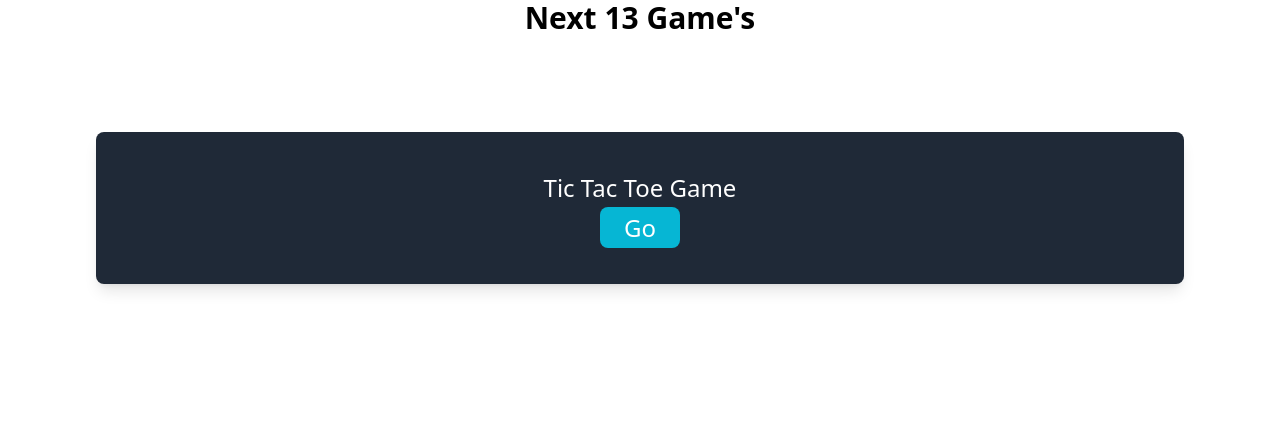
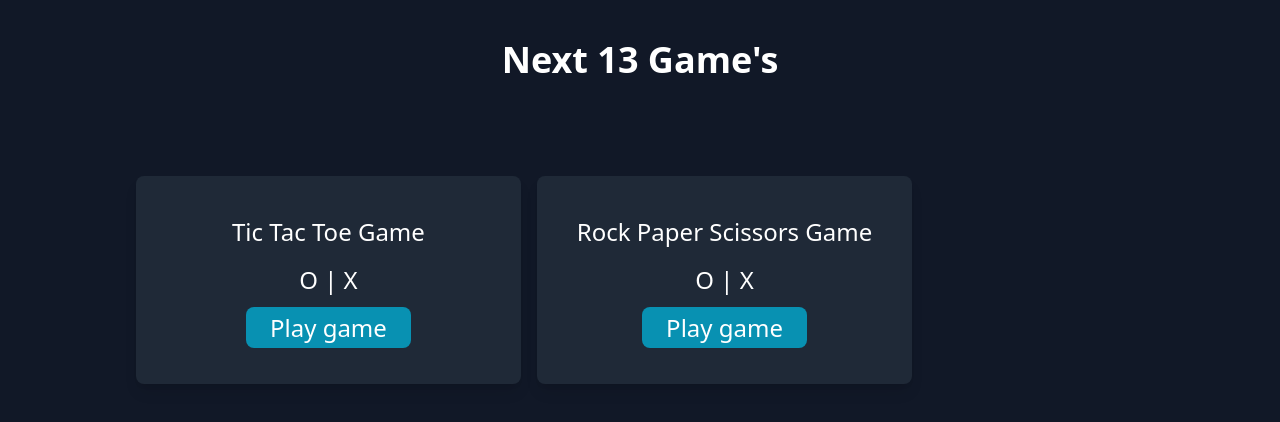
Before and after one commit to paresiqbal/next-game, a Next.js app: page / in a window 1280 px wide. Shown: the top 422 px of the page. Built offline with nearby package versions, Linux system fonts and the light colour scheme.

Commit message:
"FIx ui"

```diff
--- a/app/page.js
+++ b/app/page.js
@@ -2,16 +2,29 @@ import Link from "next/link";
 
 export default function Home() {
   return (
-    <div>
-      <h1 className="text-3xl font-semibold text-center">Next 13 Game's</h1>
-      <div className="flex flex-col gap-4 p-24 text-white text-2xl">
-        <div className=" bg-gray-800 shadow-lg rounded-lg text-center py-10">
-          <h1 className="pb-2">Tic Tac Toe Game</h1>
+    <div className="p-10 bg-gray-900 h-screen">
+      <h1 className="text-4xl font-bold text-center text-white">
+        Next 13 Game's
+      </h1>
+      <div className="flex flex-row gap-4 p-24 text-white text-2xl">
+        <div className=" bg-gray-800 hover:bg-gray-700  shadow-lg rounded-lg text-center py-10 px-24">
+          <h1 className="pb-4">Tic Tac Toe Game</h1>
+          <h2 className="pb-4">O | X</h2>
           <Link
             href={"/TicTacToe"}
-            className="py-1 px-6 bg-cyan-500 rounded-lg"
+            className="py-1 px-6 bg-cyan-600 hover:bg-cyan-500 rounded-lg cursor-pointer "
           >
-            Go
+            Play game
+          </Link>
+        </div>
+        <div className=" bg-gray-800 hover:bg-gray-700  shadow-lg rounded-lg text-center py-10 px-10">
+          <h1 className="pb-4">Rock Paper Scissors Game</h1>
+          <h2 className="pb-4">O | X</h2>
+          <Link
+            href={"/TicTacToe"}
+            className="py-1 px-6 bg-cyan-600 hover:bg-cyan-500 rounded-lg cursor-pointer "
+          >
+            Play game
           </Link>
         </div>
       </div>
```
